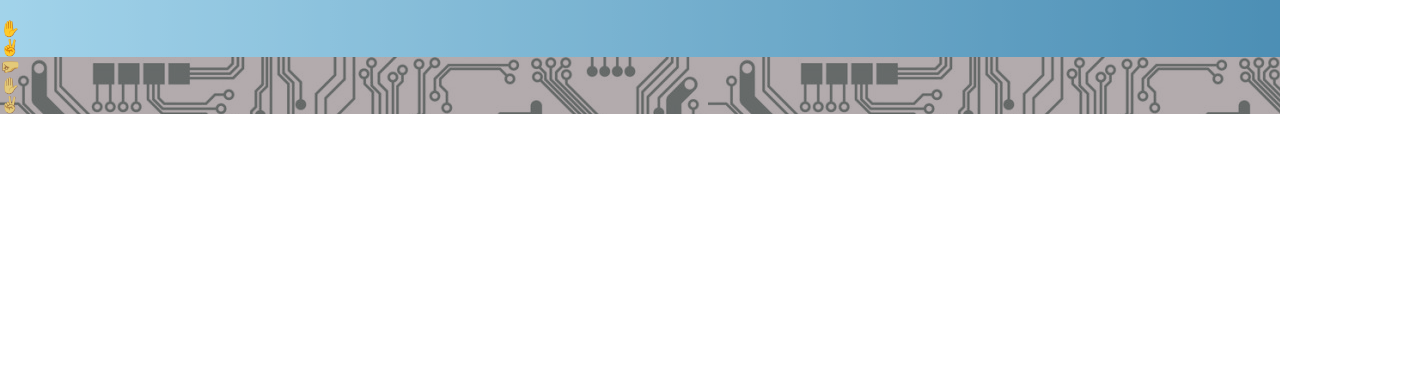
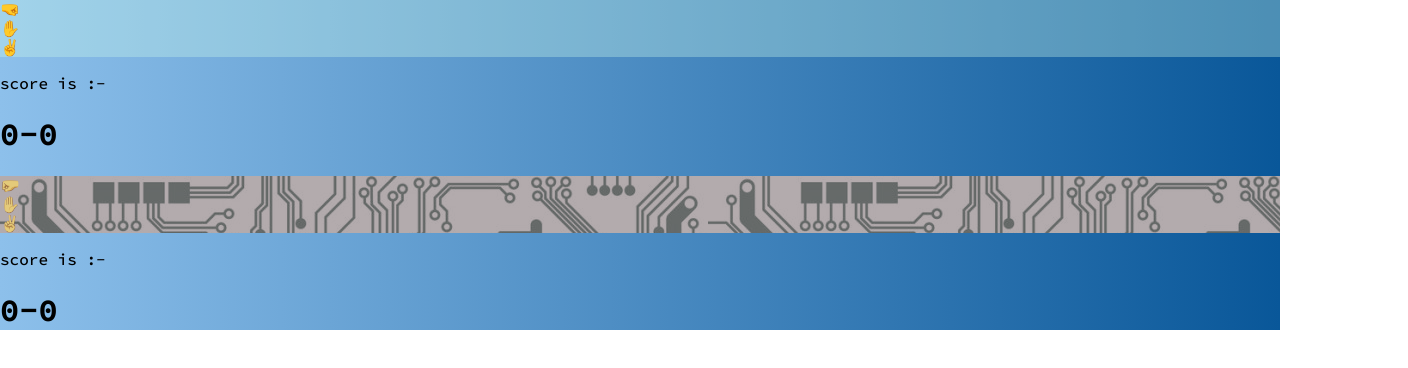
Before and after one commit to constayush/Rock-Paper-Scissors-React, a React (Vite) app: page /play in a window 1280 px wide. Shown: the top 368 px of the page, 1408 px wide, since content can reach past the window. Built offline with nearby package versions, Linux system fonts and the light colour scheme; a web font is replaced by a local one.

Commit message:
Update Play.jsx

```diff
--- a/src/pages/Play.jsx
+++ b/src/pages/Play.jsx
@@ -151,7 +151,10 @@ let loco = useLocation();
 
 
 
-
+        <div className='hidden lg:visible scoreCounter font text-white  text-nowrap flex flex-col justify-center items-center'>
+  <p className='text-[1.5rem] lg:text-[2.5rem]'>score is :-</p>
+  <h1 className='text-[2rem] lg:text-[3.5rem]'>{userScore}-{compScore}</h1>
+</div>
 
 
 
@@ -167,7 +170,10 @@ let loco = useLocation();
 
       </div>
 
-
+<div className='visible lg:hidden scoreCounter font text-white  text-nowrap flex flex-col justify-center items-center'>
+  <p className='text-[1.5rem] lg:text-[2.5rem]'>score is :-</p>
+  <h1 className='text-[2rem] lg:text-[3.5rem]'>{userScore}-{compScore}</h1>
+</div>
 
     </div>
   )
```
